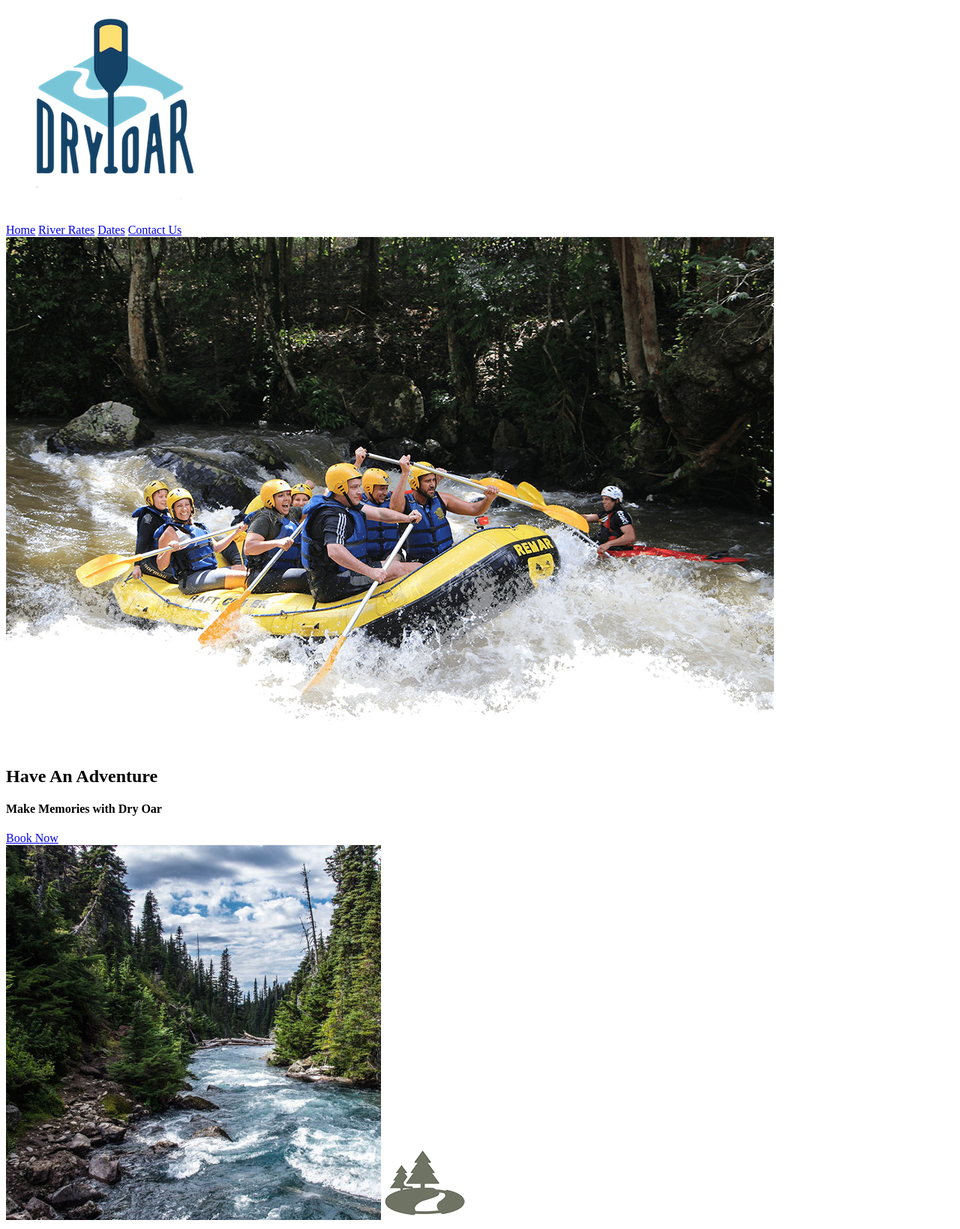
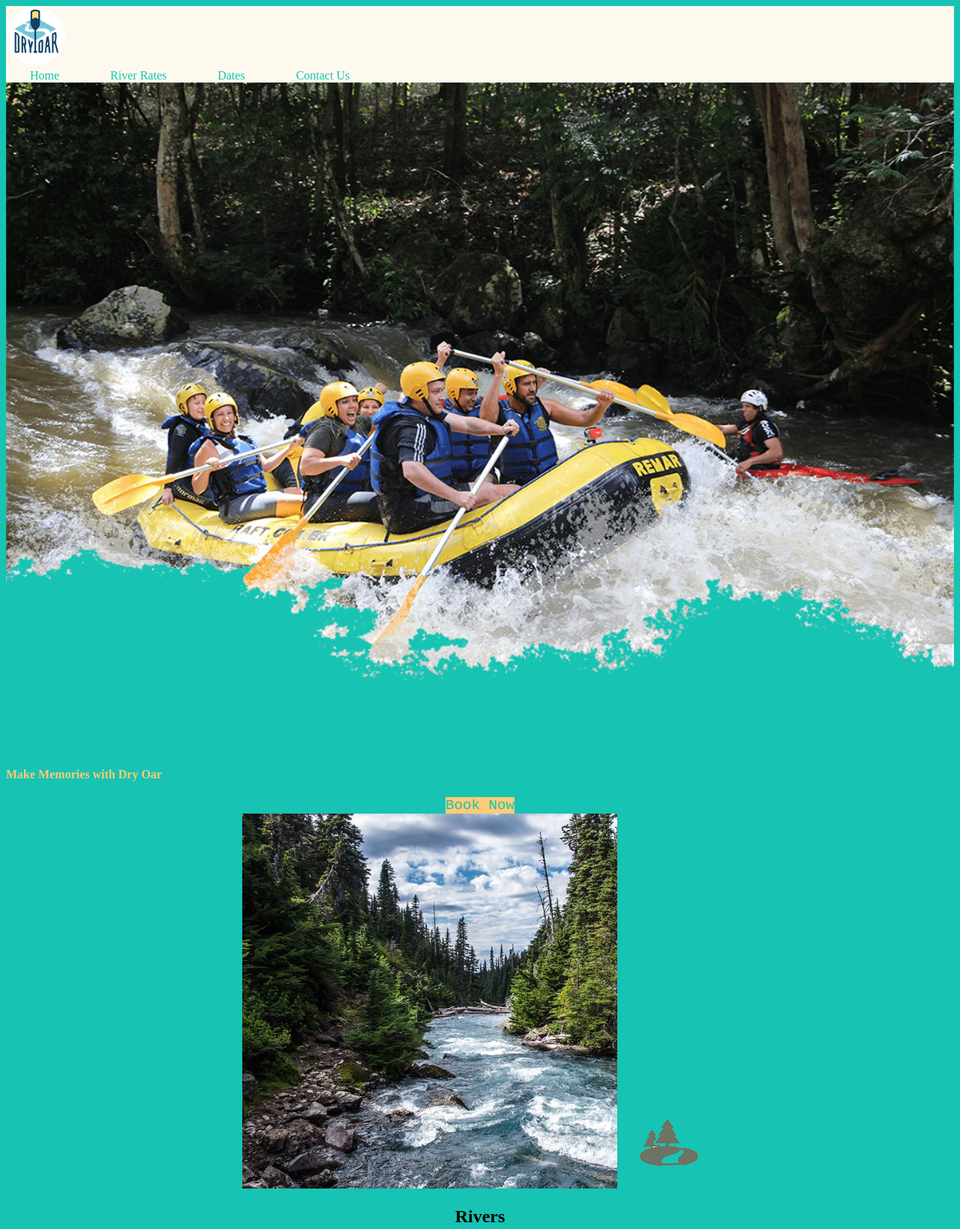
Before and after one commit to HonorThe1nsane/WDD_130, a plain HTML site: page wwr/index.html in a window 1280 px wide. Shown: the top 1639 px of the page at 75% size. Drawn offline with Linux system fonts and the light colour scheme.

Commit message:
commit on 'master'

```diff
--- a/wwr/index.html
+++ b/wwr/index.html
@@ -6,9 +6,11 @@
     <meta http-equiv="X-UA-Compatible" content="IE=edge">
     <meta name="viewport" content="width=device-width, initial-scale=1.0">
     <title>Whitewater Rafting Vacations | Dry Oar Boating | Home</title>
+    <link rel="stylesheet" href="styles/style.css">
 </head>
 
 <body>
+    <div id="content">
         <header>
             <a id="logo_link" href="index.html">
                 <img class="logo" src="images/logo.png" alt="Dry Oar Logo">
@@ -48,10 +50,12 @@
                 <img class="icon" src="images/oars.png" alt="oars icon">
                 <h2>Rapids</h2>
             </section>
+            <div id="background"></div>
             <img class="mountains" src="images/mountains.jpg" alt="Misty mountains">
             <section class="msg">
                 <h2>More Than Just The Thrill</h2>
-            <p>Enjoy the breathtaking scenery. From valleys, meadows, canyons, and high peaks; it's way more than just
+                <p>Enjoy the breathtaking scenery. From valleys, meadows, canyons, and high peaks; it's way more than
+                    just
                     the rapids. It's a great way to get away from it all and relax amongst all the beauty of the great
                     outdoors. </p>
                 <a class='join' href="rivers.html">Join Us</a>
@@ -73,6 +77,7 @@
                 </a>
             </div>
         </footer>
+    </div>
 </body>
 
 </html>
--- /dev/null
+++ b/wwr/styles/style.css
@@ -0,0 +1,92 @@
+
+.logo {
+    width: 80px;
+}
+.icon {
+    width: 80px;
+    padding: 25px;
+}
+.home-title{
+    color: #17C3B2;
+}
+#content {
+    max-width: 1600px;
+    margin: 0 auto;
+}
+#hero-img {
+    width: 100%;
+}
+nav a{
+    text-align: center;
+    text-decoration: none;
+    padding: 2em;
+    color: #17C3B2;
+}
+#hero-msg h1, #hero-msg h4{
+    text-align: center;
+}
+.button-box{
+    text-align: center;
+}
+main section{
+    text-align: center;
+}
+
+#background {
+    height: 725px;
+}
+h4 {
+    color:#FFCB77;
+}
+
+
+body {
+    background-color: #17C3B2;
+}
+header {
+    background-color: #FEF9EF;
+}
+nav a:hover {
+    background-color: #FFCB77;
+    color: #FE6D73;
+}
+
+.book, .join{
+    background-color: #FFCB77 ;
+    text-decoration: none;
+    font-family: 'Courier New', Courier, monospace;
+    font-size: larger;
+    font-style: bold;
+    color: #17C3B2;
+
+}
+
+.book:hover, .join:hover{
+    background-color: #FE6D73;
+    color: #17C3B2;
+
+}
+.msg{
+background-color:#FEF9EF ;
+}
+footer{
+    background-color: #FFCB77;
+
+}
+
+.msg h2 {
+    color: black;
+}
+.msg p{
+    color: black;
+}
+
+footer{
+    color: black;
+}
+footer a {
+    color: black;
+}
+footer a:hover {
+    color: #FE6D73;
+}
```
Lines whose indentation alone changed are shown as unchanged.
